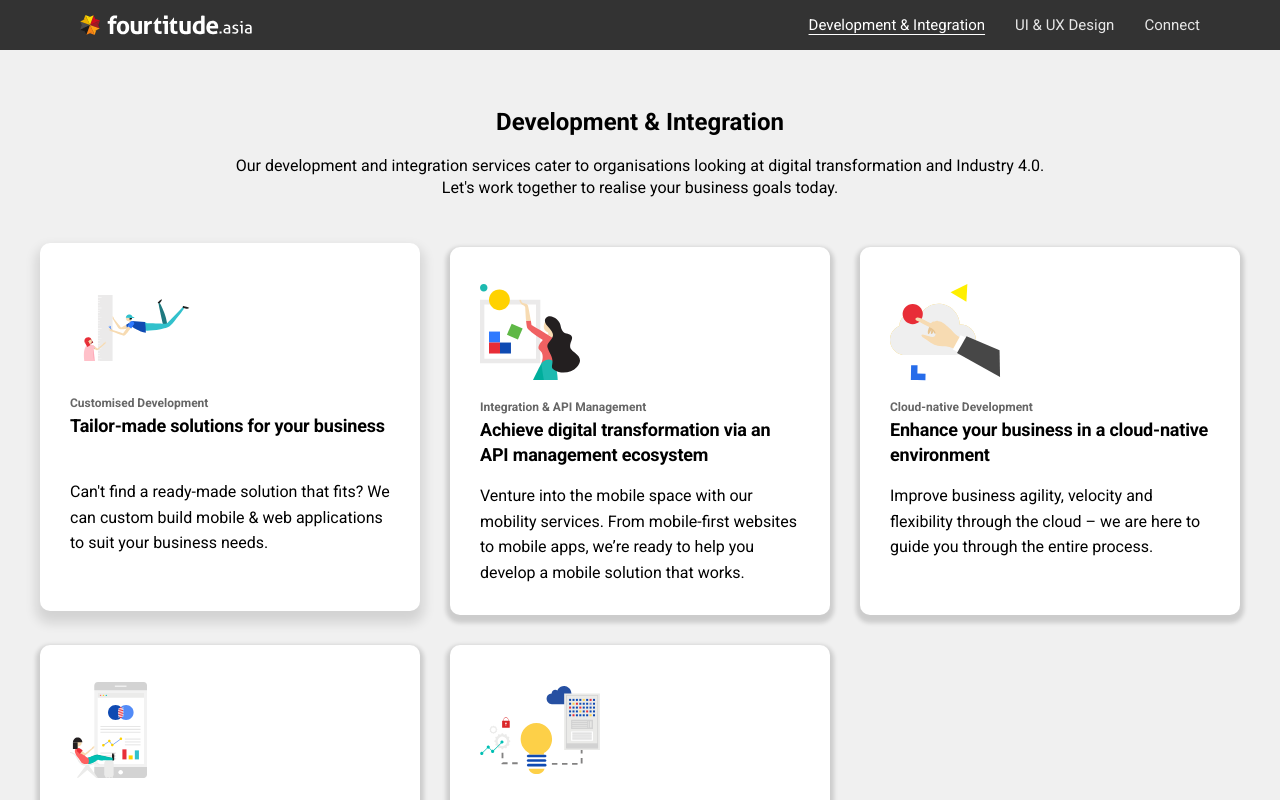
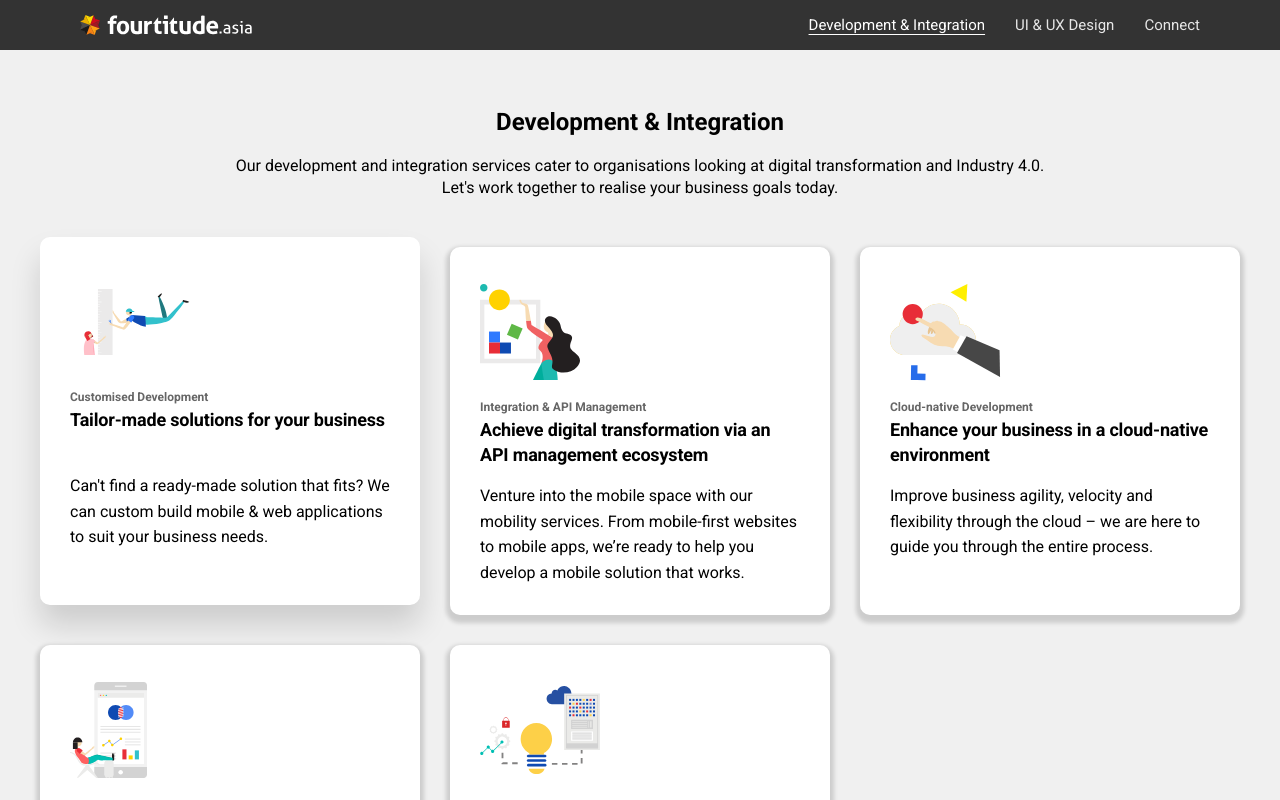
Before and after one commit to muhamadumair/fourtitude-assessment, a React (Create React App) app: page / in a window 1280 px wide. In both pictures the pointer is over the element 230 px from the left and 431 px from the top of the page. Shown: the top 800 px of the page. Built offline with nearby package versions, Linux system fonts and the light colour scheme.

Commit message:
Update README.md

```diff
--- a/src/styles/_card.scss
+++ b/src/styles/_card.scss
@@ -20,11 +20,13 @@
   flex-direction: column;
   min-height: 342px;
   box-shadow: 0px 4px 4px 4px rgba(0, 0, 0, 0.15);
-  transition: transform 0.2s ease, box-shadow 0.2s ease;
+  transition: transform 0.35s cubic-bezier(0.22, 1, 0.36, 1),
+              box-shadow 0.35s cubic-bezier(0.22, 1, 0.36, 1);
+  will-change: transform;
 
   &:hover {
-    transform: translateY(-4px);
-    box-shadow: 0px 8px 12px 4px rgba(0, 0, 0, 0.12);
+    transform: translateY(-10px);
+    box-shadow: 0px 20px 30px rgba(0, 0, 0, 0.15);
   }
 
   &__icon {
```
Also changed, not shown: 1 other file (tests, documents, lock files or other folders).
